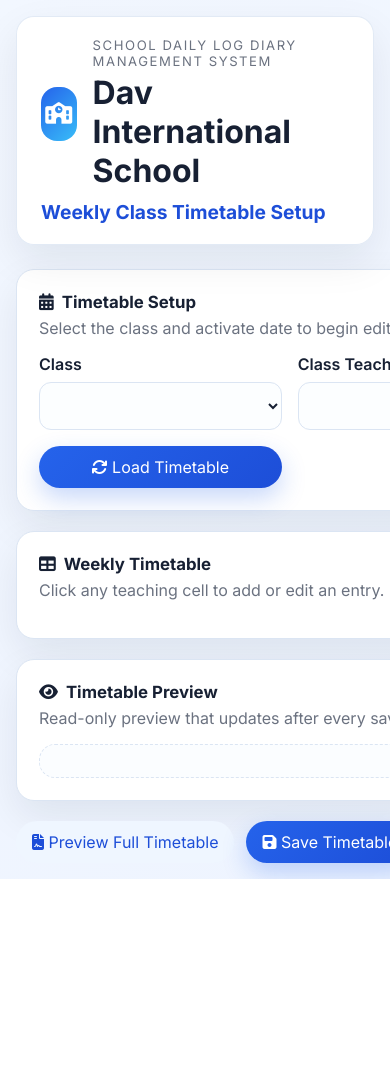
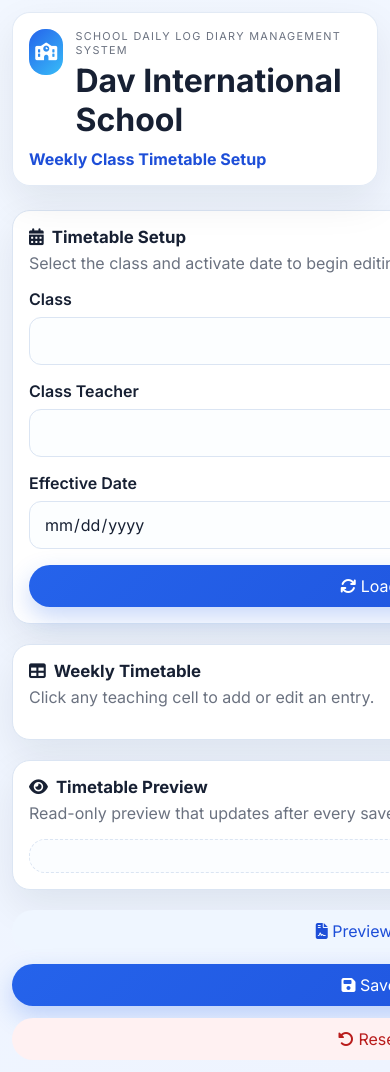
Before and after one commit to keyboard12doremon-lang/log, a plain HTML site: page admin.html in a window 390 px wide. Shown: the top 1072 px of the page. Before the commit the page ends 879 px from the top, so only its background shows below. Drawn offline with Linux system fonts and the light colour scheme; no server answers.

Commit message:
mobile view

```diff
--- a/style.css
+++ b/style.css
@@ -19,6 +19,8 @@
   font-family: 'Inter', sans-serif;
   background: linear-gradient(135deg, #f2f7ff 0%, #eef4ff 100%);
   color: var(--text);
+  overflow-x: hidden;
+  -webkit-text-size-adjust: 100%;
 }
 
 button,
@@ -404,7 +406,7 @@
   min-width: unset;
 }
 
-@media (max-width: 768px) {
+@media (max-width: 900px) {
   .page-shell {
     padding: 16px;
   }
@@ -419,8 +421,83 @@
     justify-content: flex-start;
   }
 
+  .preview-grid {
+    overflow-x: auto;
+  }
+
   .preview-grid .preview-row {
+    min-width: 720px;
     grid-template-columns: 100px repeat(7, minmax(70px, 1fr));
+  }
+}
+
+@media (max-width: 600px) {
+  .page-shell {
+    padding: 12px;
+  }
+
+  .page-header {
+    padding: 16px;
+  }
+
+  .brand-block {
+    align-items: flex-start;
+    gap: 12px;
+  }
+
+  .logo-badge {
+    width: 46px;
+    height: 46px;
+    font-size: 1.1rem;
+  }
+
+  .brand-subtitle {
+    font-size: 0.68rem;
+  }
+
+  .header-title h2 {
+    font-size: 1rem;
+  }
+
+  .card {
+    padding: 16px;
+  }
+
+  .controls-grid {
+    grid-template-columns: 1fr;
+  }
+
+  .action-row {
+    flex-direction: column;
+    align-items: stretch;
+  }
+
+  .action-row > * {
+    width: 100%;
+    text-align: center;
+  }
+
+  .modal {
+    padding: 10px;
+  }
+
+  .modal-dialog {
+    width: 100%;
+    max-height: 100vh;
+    overflow: auto;
+  }
+
+  .modal-actions {
+    flex-direction: column-reverse;
+  }
+
+  .modal-actions > * {
+    width: 100%;
+  }
+
+  .printable-document .print-header {
+    flex-direction: column;
+    align-items: flex-start;
   }
 }
 
```
